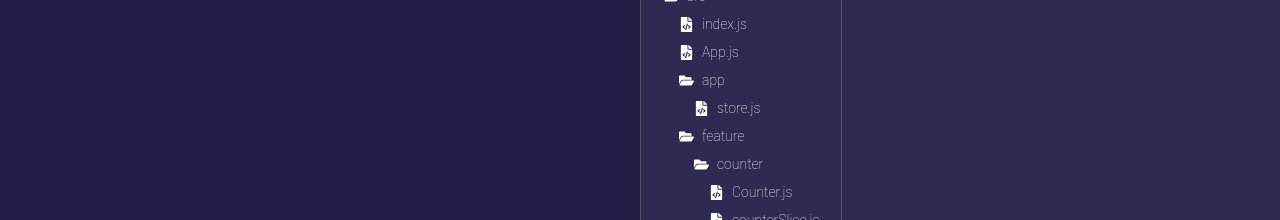
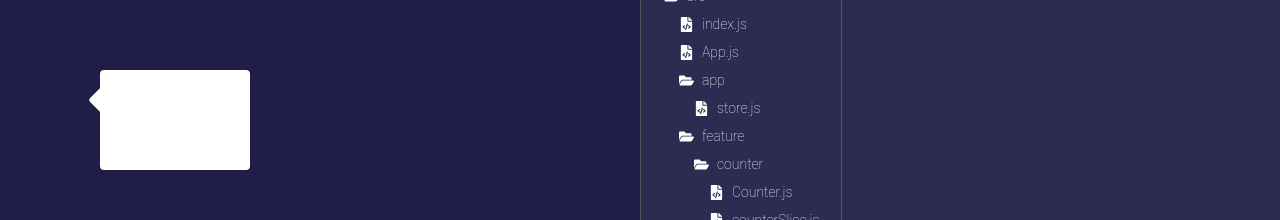
Before and after one commit to carsonmj/program101, a React (Create React App) app: page / in a window 1280 px wide. Shown: the part 130-350 px from the top of the page. Built offline with nearby package versions, Linux system fonts and the light colour scheme.

Commit message:
[102] 모달, 모달 버튼 컴포넌트(UI), FileTree 로직 구성 및 데이터 연동 (#4)
* feat(Portal): add Portal component
* Design(Icon): replace Icon
* feat(StepButton): add StepButton molecules component
* feat(TooltipModal): add TooltipModal templates component

```diff
--- a/public/index.html
+++ b/public/index.html
@@ -7,5 +7,6 @@
   </head>
   <body>
     <div id="root"></div>
+    <div id="portal-root"></div>
   </body>
 </html>
--- a/src/components/atoms/Icon/index.js
+++ b/src/components/atoms/Icon/index.js
@@ -2,6 +2,7 @@ import React from "react";
 
 import PropTypes from "prop-types";
 import { FaFileCode, FaFolderOpen } from "react-icons/fa";
+import { BiChevronLeft, BiChevronRight } from "react-icons/bi";
 import styled from "styled-components";
 
 import themes from "../../../styles/theme";
@@ -14,6 +15,10 @@ const getIcon = (type) => {
       return <FaFolderOpen />;
     case "file":
       return <FaFileCode />;
+    case "prev":
+      return <BiChevronLeft />;
+    case "next":
+      return <BiChevronRight />;
   }
 };
 
--- /dev/null
+++ b/src/components/molecules/StepButton/index.js
@@ -0,0 +1,63 @@
+import React from "react";
+
+import { noop } from "lodash";
+import PropTypes from "prop-types";
+import styled from "styled-components";
+
+import { Icon } from "../../atoms";
+
+const StepButton = ({ prevOnClick, nextOnClick }) => {
+  return (
+    <Container>
+      <PrevButton onClick={prevOnClick}>
+        <Icon type="prev" />
+        prev
+      </PrevButton>
+      <NextButton onClick={nextOnClick}>
+        next
+        <Icon type="next" />
+      </NextButton>
+    </Container>
+  );
+};
+
+StepButton.propTypes = {
+  prevOnClick: PropTypes.func,
+  nextOnClick: PropTypes.func,
+};
+
+StepButton.defaultProps = {
+  prevOnClick: noop,
+  nextOnClick: noop,
+};
+
+export default StepButton;
+
+const Container = styled.div`
+  display: flex;
+  align-items: center;
+  width: 12rem;
+  height: 2.5rem;
+  border-radius: 0.4rem;
+  background: ${({ theme }) => theme.colors.blue_1};
+  color: ${({ theme }) => theme.colors.white_1};
+  font-size: ${({ theme }) => theme.fontSizes.lg};
+  font-weight: ${({ theme }) => theme.fontWeights.bold};
+
+  * {
+    display: flex;
+    align-items: center;
+    justify-content: space-evenly;
+    width: 50%;
+    line-height: 3rem;
+    cursor: pointer;
+  }
+`;
+
+const PrevButton = styled.div`
+  padding-right: ${({ theme }) => theme.space.md};
+`;
+
+const NextButton = styled.div`
+  padding-left: ${({ theme }) => theme.space.md};
+`;
--- a/src/components/molecules/index.js
+++ b/src/components/molecules/index.js
@@ -1,3 +1,4 @@
 import FileItem from "./FileItem";
+import StepButton from "./StepButton";
 
-export { FileItem };
+export { FileItem, StepButton };
--- /dev/null
+++ b/src/components/templates/TooltipModal/index.js
@@ -0,0 +1,64 @@
+import React from "react";
+
+import PropTypes from "prop-types";
+import styled from "styled-components";
+
+const TooltipModal = ({ direction }) => {
+  return <TooltipBox direction={direction} />;
+};
+
+TooltipModal.propTypes = {
+  direction: PropTypes.string.isRequired,
+};
+
+export default TooltipModal;
+
+const TooltipBox = styled.div`
+  position: fixed;
+  top: 200px;
+  left: 100px;
+  min-width: 15rem;
+  min-height: 10rem;
+  height: fit-content;
+  border-radius: 0.4rem;
+  background: ${({ theme }) => theme.colors.white_1};
+  z-index: 100;
+
+  &:before {
+    content: "";
+    width: 0;
+    height: 0;
+
+    ${({ direction }) => {
+      switch (direction) {
+        case "right":
+          return `
+            right: -0.8rem;
+            top: 2rem;
+          `;
+        case "left":
+          return `
+            left: -0.8rem;
+            top: 2rem;
+          `;
+        case "top-left":
+          return `
+            left: 2rem;
+            top: -0.8rem;
+          `;
+        case "top-right":
+          return `
+            right: 2rem;
+            top: -0.8rem;
+          `;
+      }
+    }}
+
+    position: absolute;
+    border: 10px solid transparent;
+    border-radius: 0.4rem;
+    background: ${({ theme }) => theme.colors.white_1};
+    transform: rotate(135deg);
+    transition: border 0.4s ease-in-out;
+  }
+`;
```
Also changed, not shown: src/components/templates/Portal/index.js (added, +9 -0 lines).
